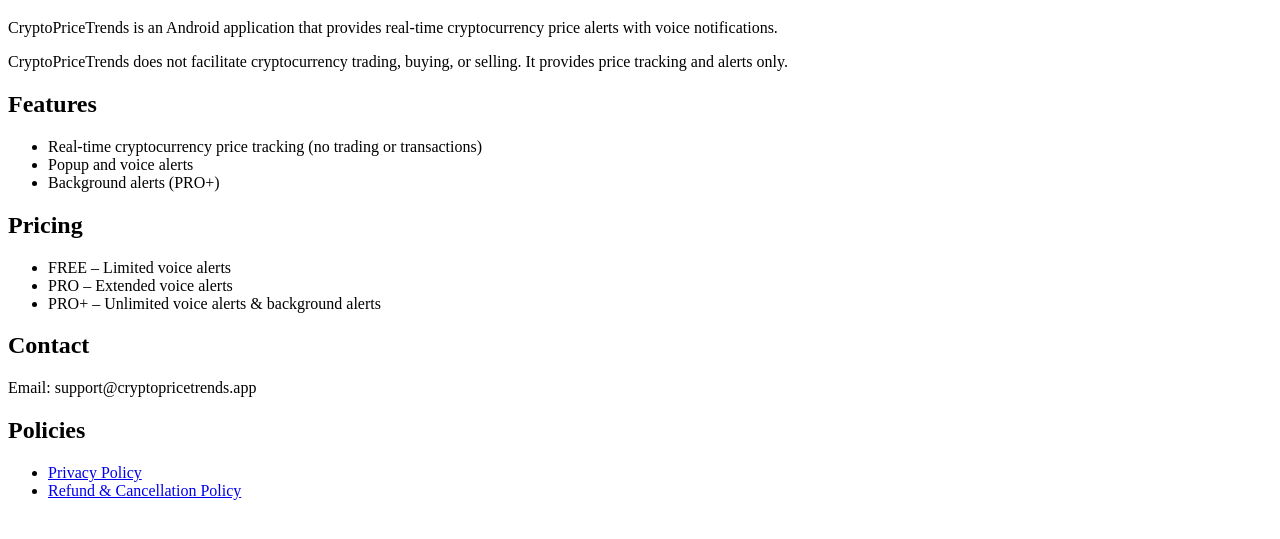
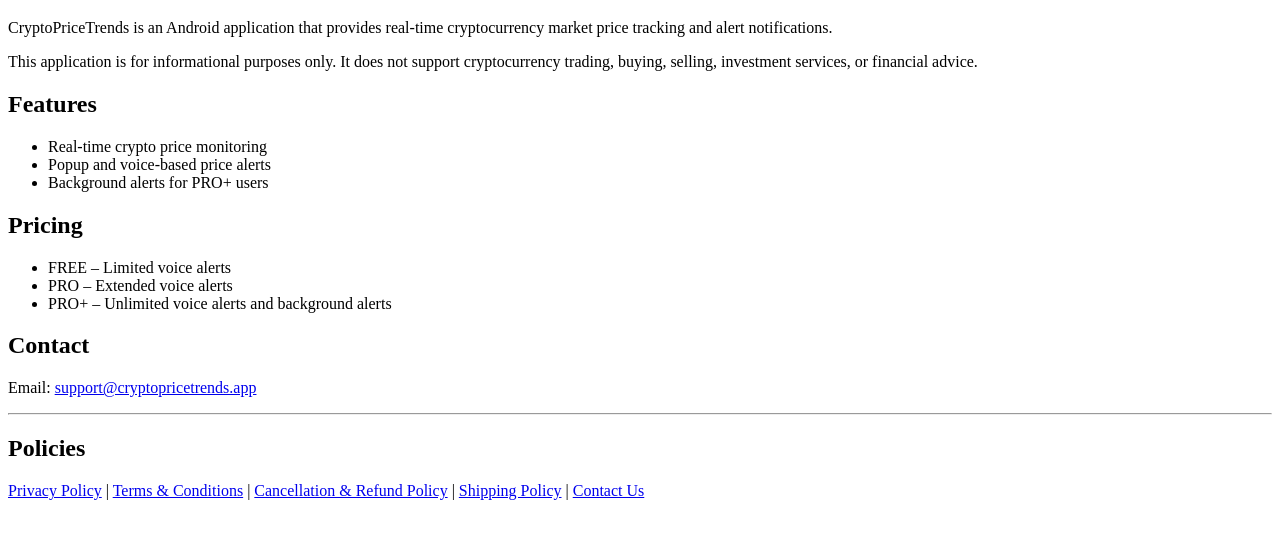
Before and after one commit to kashinath/cryptopricetrends-site, a plain HTML site: page index.html in a window 1280 px wide. Shown: the part 61-600 px from the top of the page. Drawn offline with Linux system fonts and the light colour scheme.

Commit message:
Update index.html

```diff
--- a/index.html
+++ b/index.html
@@ -1,43 +1,55 @@
 <!DOCTYPE html>
-<html>
+<html lang="en">
 <head>
   <meta charset="UTF-8">
   <title>CryptoPriceTrends</title>
 </head>
 <body>
+
   <h1>CryptoPriceTrends</h1>
 
   <p>
     CryptoPriceTrends is an Android application that provides real-time
-    cryptocurrency price alerts with voice notifications.
-  </p>
-  <p>
-    CryptoPriceTrends does not facilitate cryptocurrency trading,
-    buying, or selling. It provides price tracking and alerts only.
+    cryptocurrency market price tracking and alert notifications.
   </p>
 
+  <p>
+    This application is for informational purposes only.
+    It does not support cryptocurrency trading, buying, selling,
+    investment services, or financial advice.
+  </p>
 
   <h2>Features</h2>
   <ul>
-    <li>Real-time cryptocurrency price tracking (no trading or transactions)</li>
-    <li>Popup and voice alerts</li>
-    <li>Background alerts (PRO+)</li>
+    <li>Real-time crypto price monitoring</li>
+    <li>Popup and voice-based price alerts</li>
+    <li>Background alerts for PRO+ users</li>
   </ul>
 
   <h2>Pricing</h2>
   <ul>
     <li>FREE – Limited voice alerts</li>
     <li>PRO – Extended voice alerts</li>
-    <li>PRO+ – Unlimited voice alerts & background alerts</li>
+    <li>PRO+ – Unlimited voice alerts and background alerts</li>
   </ul>
 
   <h2>Contact</h2>
-  <p>Email: support@cryptopricetrends.app</p>
+  <p>
+    Email: <a href="mailto:support@cryptopricetrends.app">
+      support@cryptopricetrends.app
+    </a>
+  </p>
+
+  <hr>
 
   <h2>Policies</h2>
-  <ul>
-    <li><a href="privacy.html">Privacy Policy</a></li>
-    <li><a href="refund.html">Refund & Cancellation Policy</a></li>
-  </ul>
+  <p>
+    <a href="privacy.html">Privacy Policy</a> |
+    <a href="terms.html">Terms & Conditions</a> |
+    <a href="refund.html">Cancellation & Refund Policy</a> |
+    <a href="shipping.html">Shipping Policy</a> |
+    <a href="contact.html">Contact Us</a>
+  </p>
+
 </body>
 </html>
```
